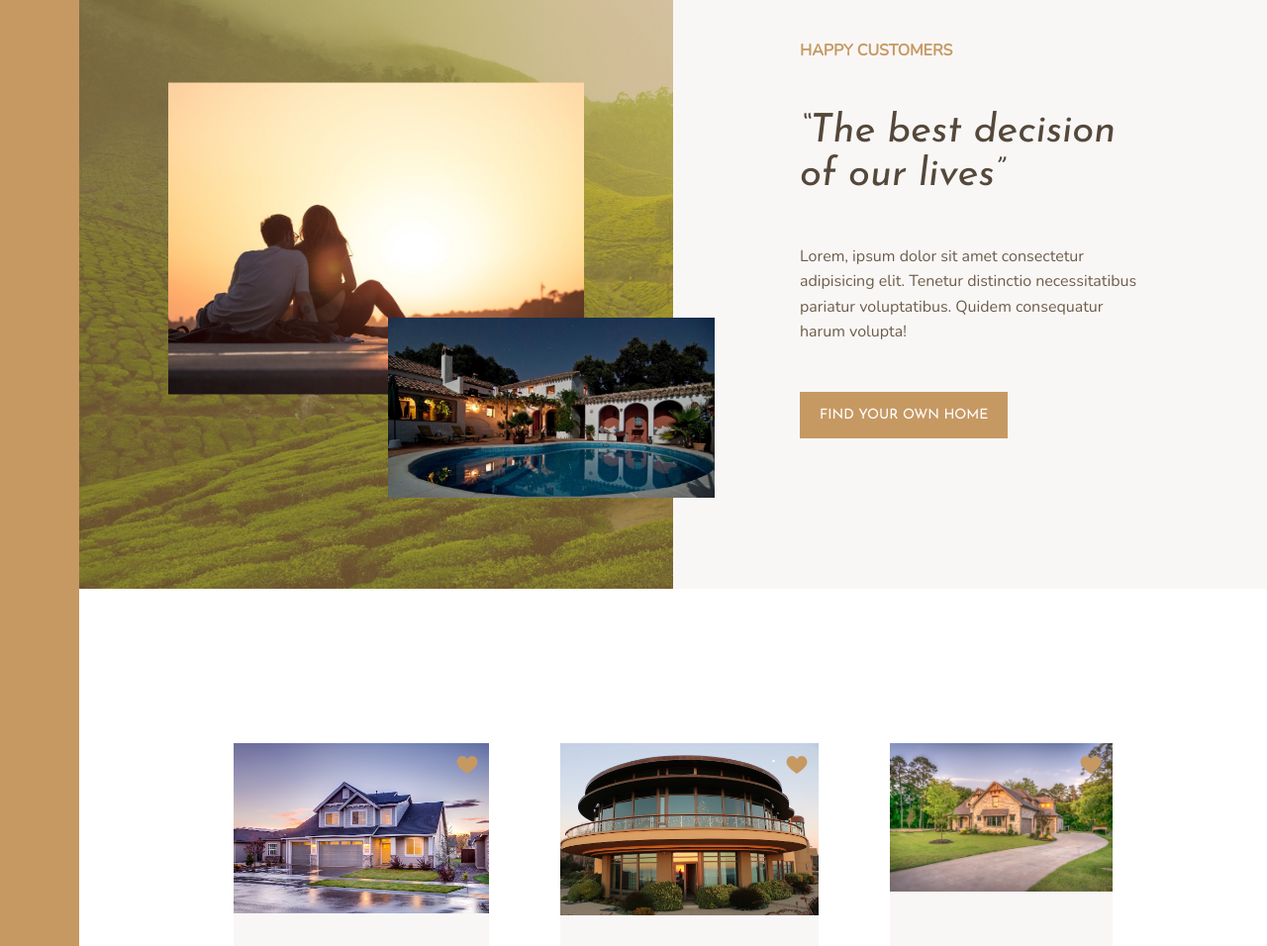
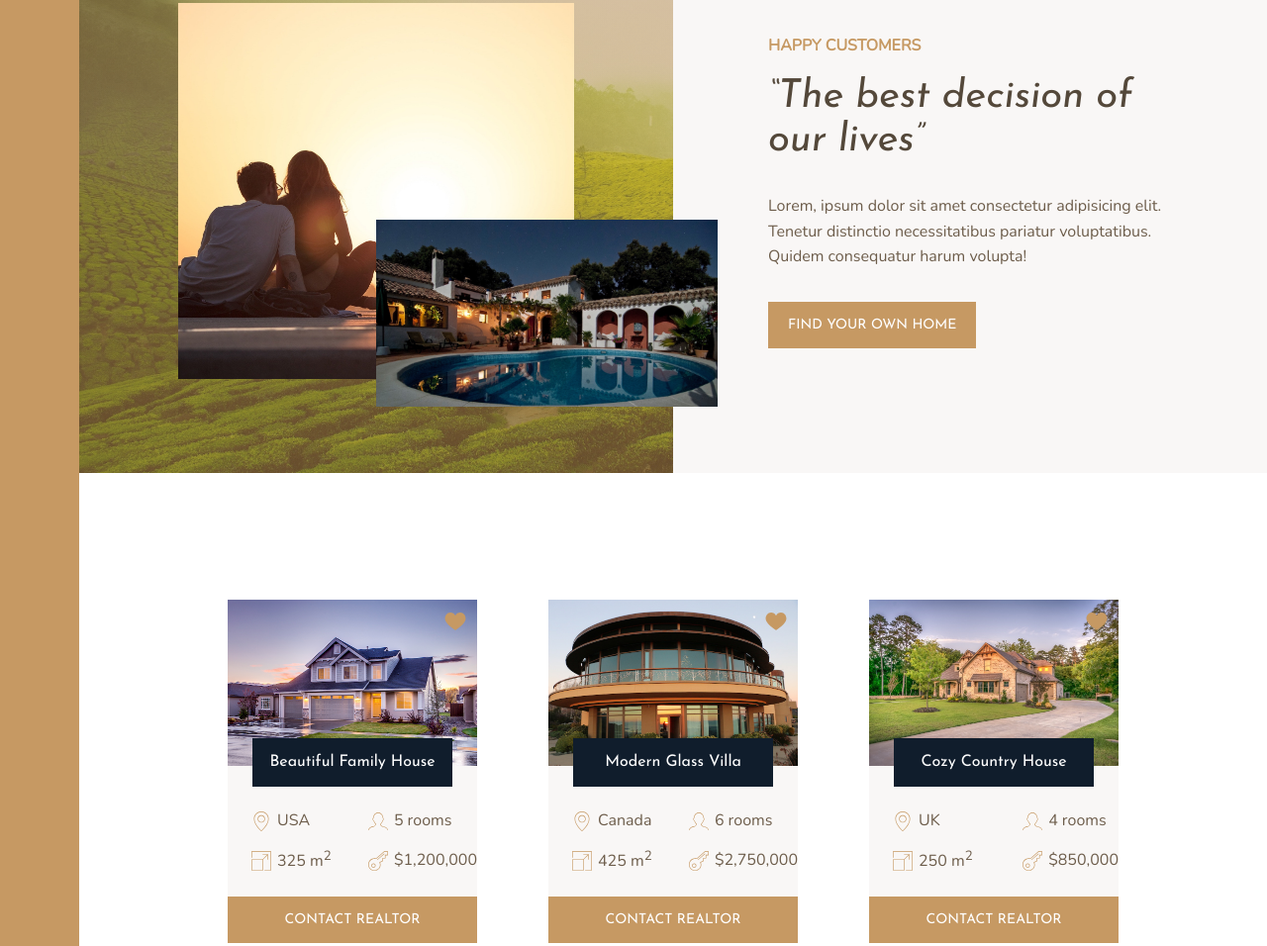
Before and after one commit to mostafaei2002/nexter, a website: page index.html in a window 1280 px wide. Shown: the part 1541-2497 px from the top of the page at 99% size. Drawn offline with nearby package versions, Linux system fonts and the light colour scheme; files that its build step writes are made by us from their sources.

Commit message:
refactor component layouts

```diff
--- a/sass/_features.scss
+++ b/sass/_features.scss
@@ -1,8 +1,8 @@
 .features {
   display: grid;
-  grid-template-columns: repeat(3, 1fr);
-  padding: 13.8rem 15.6rem;
-  gap: 4.8rem;
+  grid-template-columns: repeat(auto-fit, minmax(25rem, 1fr));
+  margin: 12.8rem 0;
+  gap: 6.4rem;
 }
 
 .feature {
--- a/sass/_homes.scss
+++ b/sass/_homes.scss
@@ -1,7 +1,7 @@
 .homes {
   display: grid;
-  grid-template-columns: repeat(3, 1fr);
-  padding: 15.6rem;
+  grid-template-columns: repeat(auto-fit, minmax(25rem, max-content));
+  margin: 12.8rem 0;
   gap: 7.2rem;
 }
 
@@ -34,7 +34,9 @@
     justify-self: center;
     width: 80%;
     padding: 1.2rem 0;
-    position: absolute;
+    position: relative;
+    top: -4rem;
+    margin-bottom: -3rem;
 
     // Styles
     background-color: $color-secondary;
@@ -79,7 +81,8 @@
   }
 
   .btn {
+    margin-top: 1rem;
     grid-column: 1 / -1;
-    padding: 0.8rem;
+    padding: 1.6rem;
   }
 }
--- a/sass/_layout.scss
+++ b/sass/_layout.scss
@@ -1,7 +1,10 @@
 .container {
   display: grid;
   grid-template-columns: 8rem 7fr 3fr;
-  grid-template-rows: 90vh;
+  grid-template-rows: 90vh min-content;
+
+  justify-content: center;
+  align-content: center;
 }
 
 .sidebar {
@@ -16,9 +19,26 @@
 }
 
 .main {
-  grid-column: 2 /4;
+  grid-column: 2/4;
   display: grid;
-  grid-template-rows: 1fr 1fr 2fr 1fr;
+  grid-template-columns: [full-start] 1fr [center-start] repeat(6, 1fr) [center-end] 1fr [full-end];
+  grid-template-rows: repeat(4, min-content);
+}
+
+.features {
+  grid-column: center-start/center-end;
+}
+
+.stories {
+  grid-column: full-start/full-end;
+}
+
+.homes {
+  grid-column: center-start/center-end;
+}
+
+.gallery {
+  grid-column: full-start/full-end;
 }
 
 .footer {
--- a/sass/_story.scss
+++ b/sass/_story.scss
@@ -13,31 +13,45 @@
       ),
       url("../img/back.jpg");
     background-size: cover;
+
+    display: grid;
+    grid-template-columns: repeat(6, 1fr);
+    grid-template-rows: repeat(6, 1fr);
   }
 
   &__img {
-    position: absolute;
     width: 100%;
+    height: 100%;
+    object-fit: cover;
     &--1 {
-      width: 70%;
-      top: 50%;
-      left: 50%;
-      transform: translate(-50%, -50%);
+      grid-column: 2/6;
+      grid-row: 2/6;
     }
 
     &--2 {
-      width: 55%;
-      bottom: 13%;
-      right: -7%;
+      position: relative;
+      top: 15%;
+      width: 115%;
+      grid-column: 4/7;
+      grid-row: 4/6;
     }
   }
 
   // Story Content
   &__content {
-    padding: 12.8rem;
+    padding: 9.6rem;
     background-color: $color-grey-light-1;
     display: grid;
+    grid-template-rows: repeat(4, min-content);
+    gap: 1.6rem;
     align-items: center;
     justify-items: start;
+
+    align-content: center;
+
+    .heading-2,
+    .story__text {
+      margin-bottom: 1.6rem;
+    }
   }
 }
```
